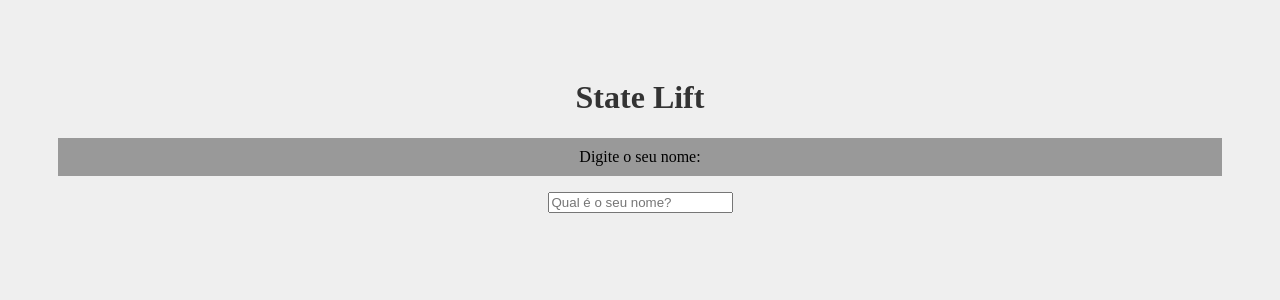
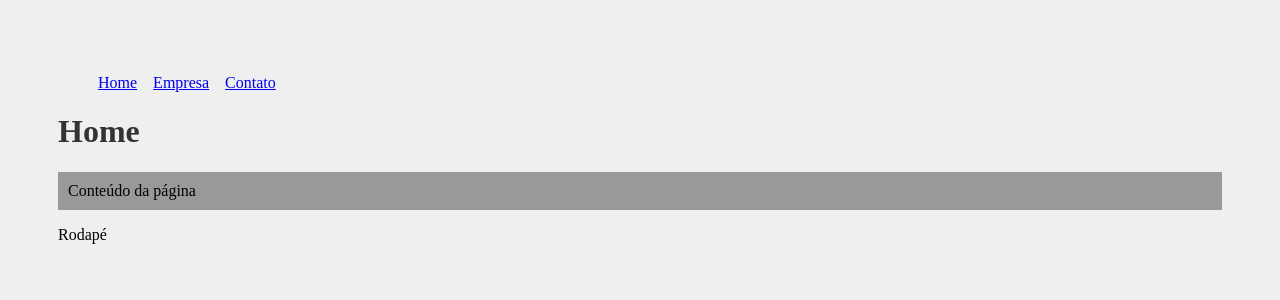
Before and after one commit to owiltonlucas/estudos_react, a React (Create React App) app: page / in a window 1280 px wide. Shown: the top 300 px of the page. Built offline with nearby package versions, Linux system fonts and the light colour scheme.

Commit message:
commit_8

```diff
--- a/package.json
+++ b/package.json
@@ -8,6 +8,7 @@
     "@testing-library/user-event": "^13.5.0",
     "react": "^18.3.1",
     "react-dom": "^18.3.1",
+    "react-router-dom": "^6.27.0",
     "react-scripts": "5.0.1",
     "web-vitals": "^2.1.4"
   },
--- a/src/App.js
+++ b/src/App.js
@@ -1,18 +1,25 @@
 import './App.css';
-import {useState} from 'react';
-import SeuNome from './components/SeuNome';
-import Saudacao from './components/Saudacao';
+import { BrowserRouter as Router, Routes, Route } from 'react-router-dom';
+import Home from './components/pages/Home';
+import Empresa from './components/pages/Empresa';
+import Contato from './components/pages/Contato';
+import Navbar from './components/evento/layout/Navbar';
+import Footer from './components/evento/layout/Footer';
 
 function App() {
 
-  const [nome, setNome] = useState()
+  return (
+    <Router>
+      <Navbar />
 
-  return (
-    <div className="App">
-      <h1>State Lift</h1>
-      <SeuNome setNome={setNome}/>
-      <Saudacao nome={nome} />
-    </div>
+      <Routes>
+        <Route path="/" element={<Home />} />
+        <Route path="/empresa" element={<Empresa />} />
+        <Route path="/contato" element={<Contato />} />
+      </Routes>
+
+    <Footer />
+    </Router>
   )
 }
 
--- /dev/null
+++ b/src/components/evento/layout/Footer.js
@@ -0,0 +1,5 @@
+function Footer () {
+    return <footer>Rodapé</footer>
+}
+
+export default Footer;
--- /dev/null
+++ b/src/components/evento/layout/Navbar.js
@@ -0,0 +1,22 @@
+import { Link } from 'react-router-dom';
+import styles from './Navbar.module.css';
+
+function Navbar() {
+    return(
+        <ul className={styles.list}>
+        <li className={styles.item}>
+          <Link to="/">Home</Link>
+        </li>
+
+        <li className={styles.item}>
+          <Link to="/empresa">Empresa</Link>
+        </li>
+
+        <li className={styles.item}>
+          <Link to="/contato">Contato</Link>
+        </li>
+      </ul>
+    )
+}
+
+export default Navbar;
--- /dev/null
+++ b/src/components/evento/layout/Navbar.module.css
@@ -0,0 +1,8 @@
+.list {
+    display: flex;
+    list-style: none;
+}
+
+.item {
+    margin-right: 1em;
+}
--- /dev/null
+++ b/src/components/pages/Contato.js
@@ -0,0 +1,10 @@
+function Contato() {
+    return (
+        <div>
+            <h1>Contato</h1>
+            <p>Conteúdo da página</p>
+        </div>
+    )
+}
+
+export default Contato;
--- /dev/null
+++ b/src/components/pages/Empresa.js
@@ -0,0 +1,10 @@
+function Empresa() {
+    return (
+        <div>
+            <h1>Empresa</h1>
+            <p>Conteúdo da página</p>
+        </div>
+    )
+}
+
+export default Empresa;
--- /dev/null
+++ b/src/components/pages/Home.js
@@ -0,0 +1,10 @@
+function Home() {
+    return (
+        <div>
+            <h1>Home</h1>
+            <p>Conteúdo da página</p>
+        </div>
+    )
+}
+
+export default Home;
```
Also changed, not shown: 1 other file (tests, documents, lock files or other folders).
